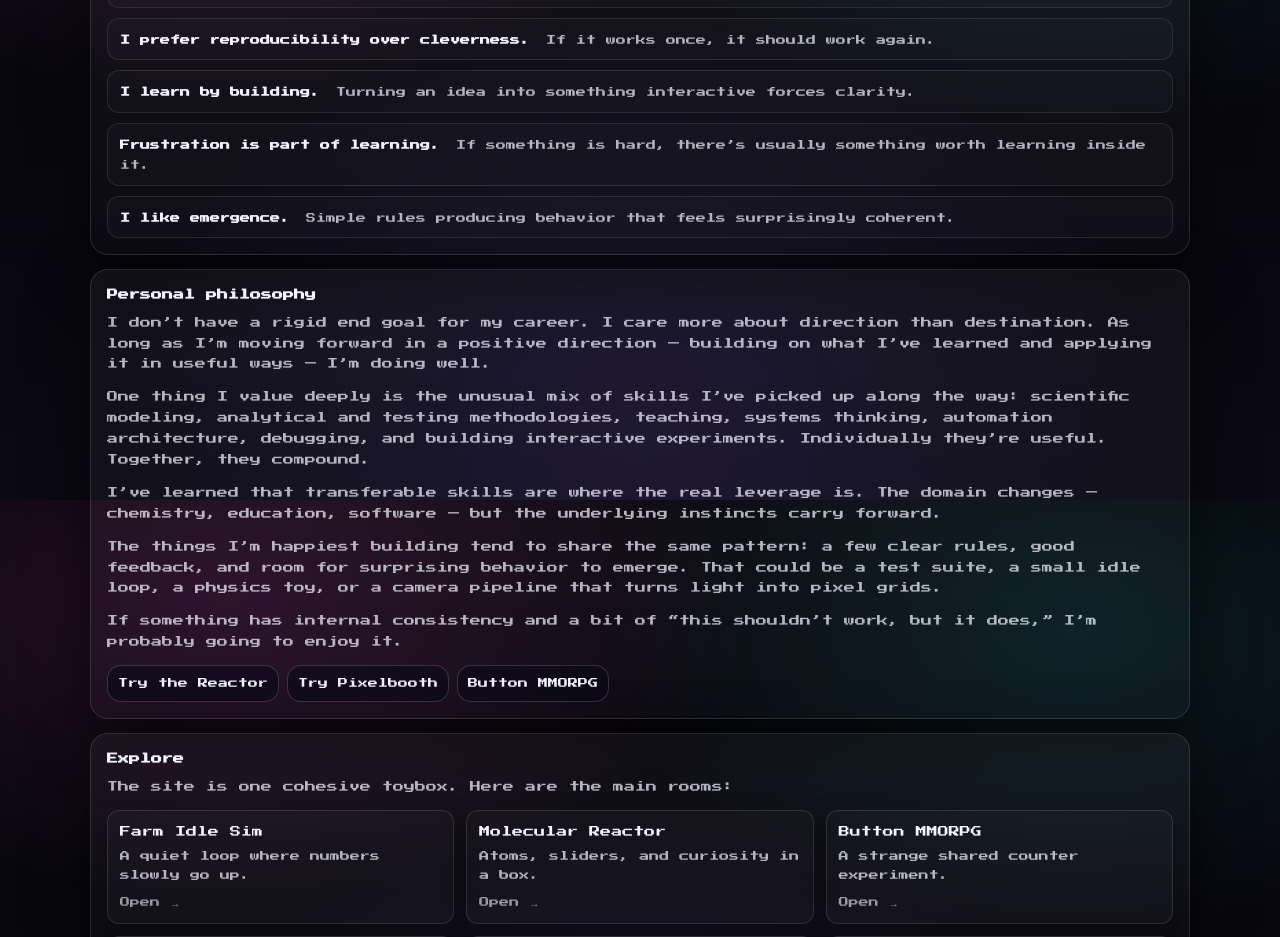
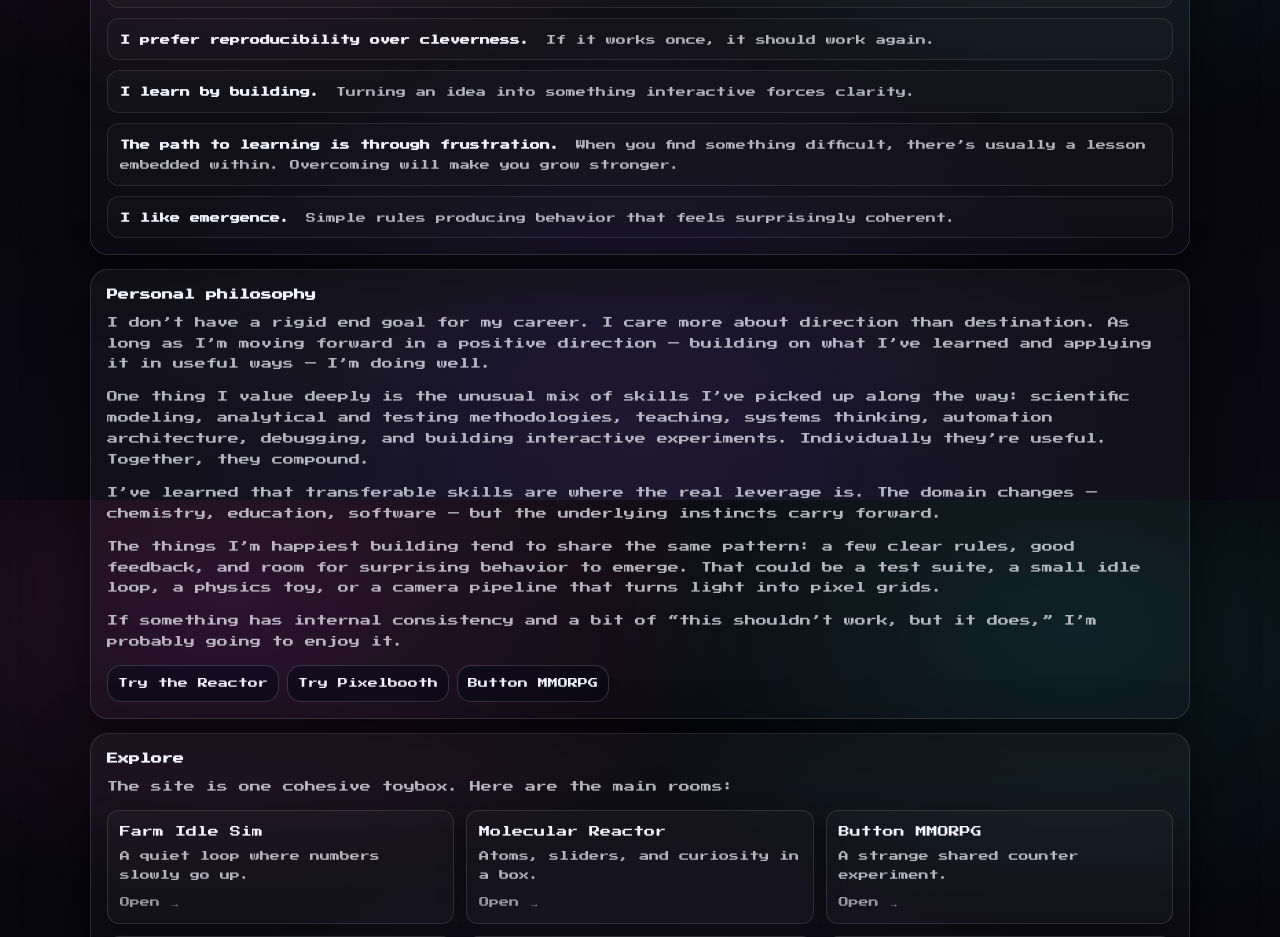
Before and after one commit to rccolamachine/project-site, a Next.js app: page /about in a window 1280 px wide. Shown: the part 1100-2037 px from the top of the page. Built offline with nearby package versions, Linux system fonts and the light colour scheme.

Commit message:
about tweaks

```diff
--- a/app/about/page.js
+++ b/app/about/page.js
@@ -198,11 +198,11 @@ export default function AboutPage() {
               </span>
             </li>
             <li>
-              <strong>Frustration is part of learning.</strong>
+              <strong>The path to learning is through frustration.</strong>
               <span>
                 {" "}
-                If something is hard, there’s usually something worth learning
-                inside it.
+                When you find something difficult, there’s usually a lesson
+                embedded within. Overcoming will make you grow stronger.
               </span>
             </li>
             <li>
```
